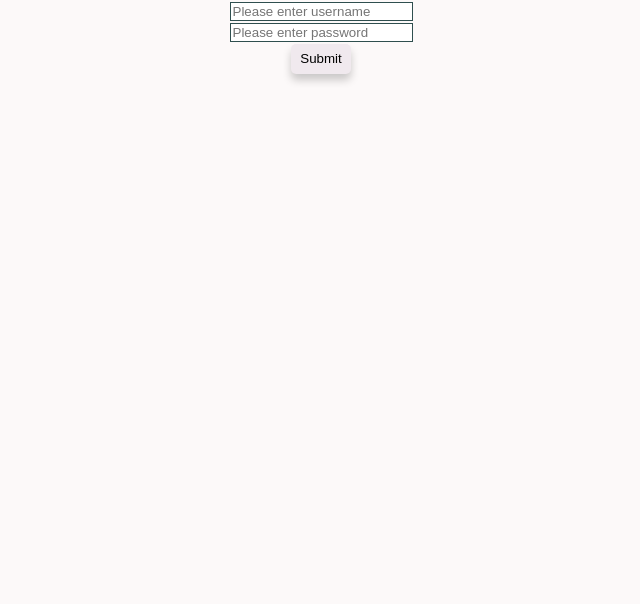
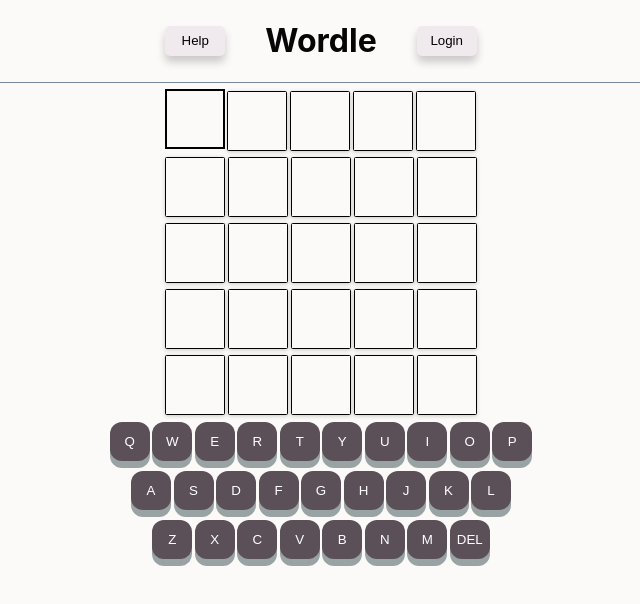
Before and after one commit to sflax/wordle-react-ts, a React (Create React App) app: page / in a window 1280 px wide. Shown: the top 604 px of the page, without its empty margins (319-959 px from the left). Built offline with nearby package versions, Linux system fonts and the light colour scheme.

Commit message:
comment userform

```diff
--- a/src/App.tsx
+++ b/src/App.tsx
@@ -10,8 +10,8 @@
 function App() {
   return (
     <div className="app">
-      <UserForm />
-      {/* <GamePage /> */}
+      {/* <UserForm /> */}
+      <GamePage />
     </div>
   );
 }
```
